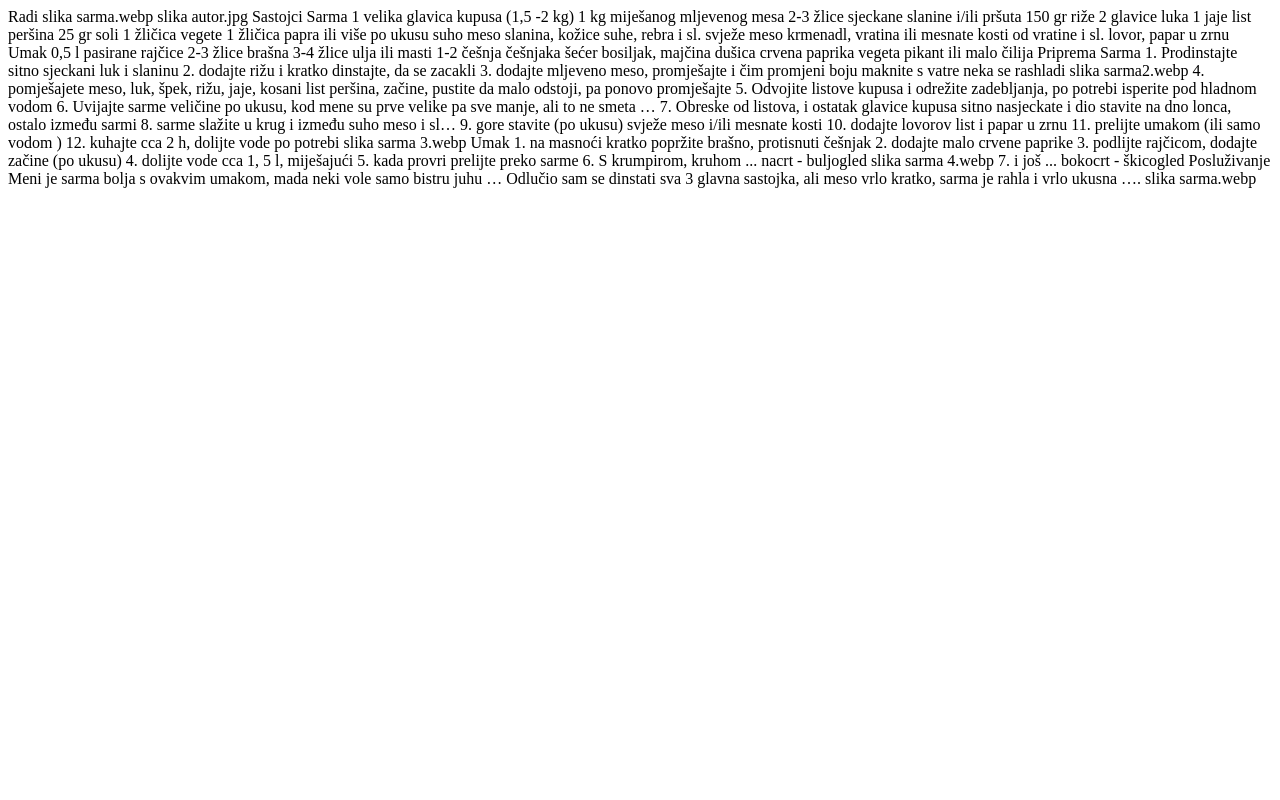
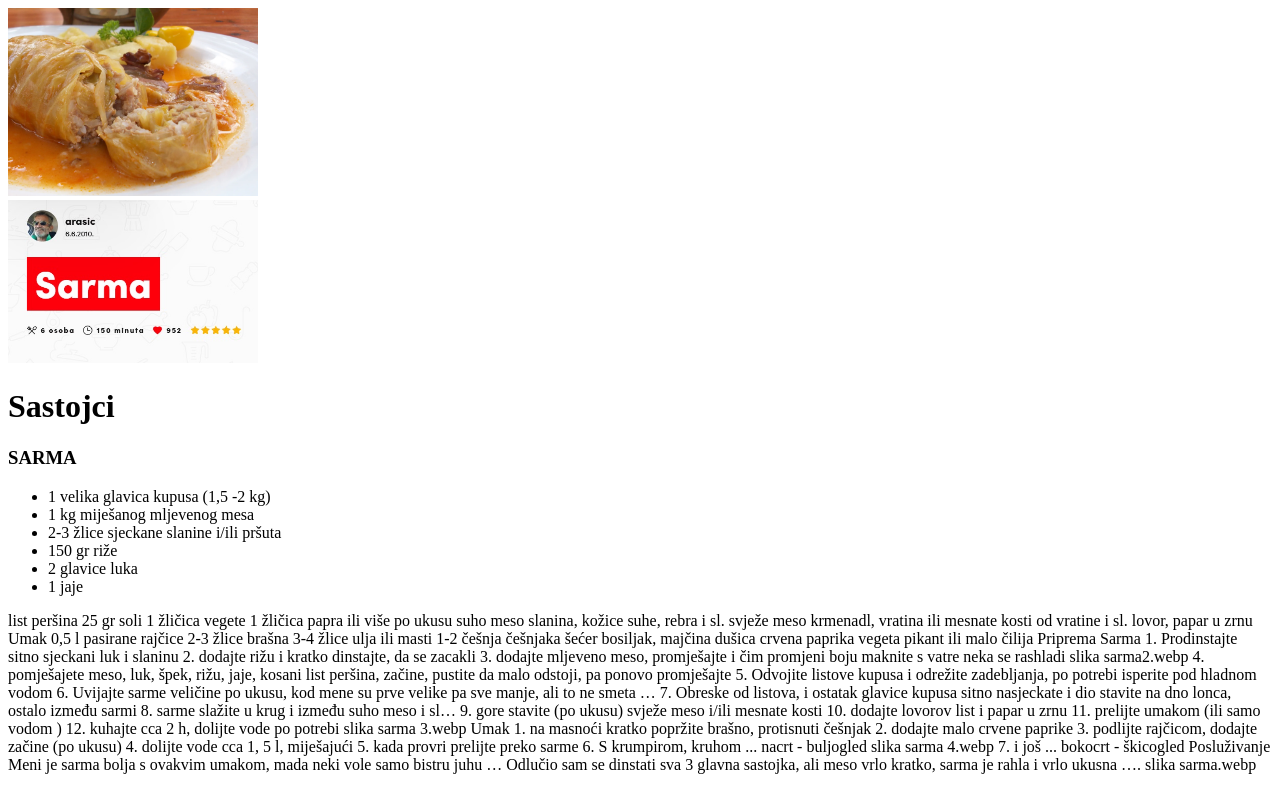
Before and after one commit to bozoperic/sarma, a plain HTML site: page index.html in a window 1280 px wide. Drawn offline with Linux system fonts and the light colour scheme.

Commit message:
napravila zadaću

```diff
--- a/index.html
+++ b/index.html
@@ -6,25 +6,23 @@
     <title>Recept za sarmu</title>
 </head>
 <body>
-    Radi
     <!--
     recept je preuzet s ove stranice
     https://web.coolinarika.com/recept/sarma-d21d0b7c-63fb-11eb-a998-0242ac120066 -->
 
 <!-- broj 1 u imeniku -->
-    slika sarma.webp
-    slika autor.jpg
-
-    Sastojci
-
-    Sarma
-
-1 velika glavica kupusa (1,5 -2 kg)
-1 kg miješanog mljevenog mesa
-2-3 žlice sjeckane slanine i/ili pršuta
-150 gr riže
-2 glavice luka
-1 jaje
+    <img src="sarma.webp" alt="" width="250"> <br>
+    <img src="Autor.jpg" alt="" width="250">
+    <h1>Sastojci</h1>
+    <h3>SARMA</h3>
+    <ul>
+        <li>1 velika glavica kupusa (1,5 -2 kg)</li>
+        <li>1 kg miješanog mljevenog mesa</li>
+        <li>2-3 žlice sjeckane slanine i/ili pršuta</li>
+        <li>150 gr riže</li>
+        <li>2 glavice luka</li>
+        <li>1 jaje</li>
+    </ul>
 <!-- broj 2 u imeniku -->
 list peršina
 25 gr soli
```
